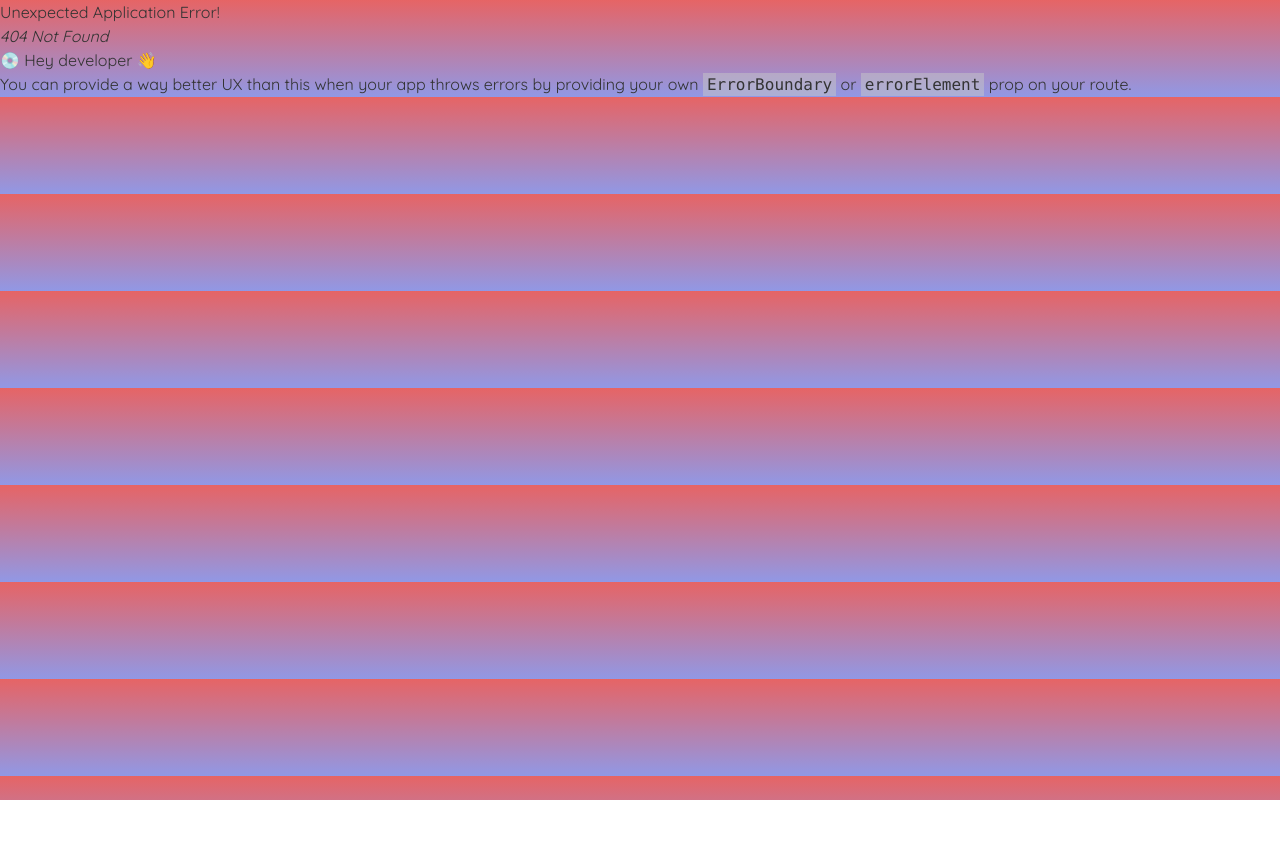
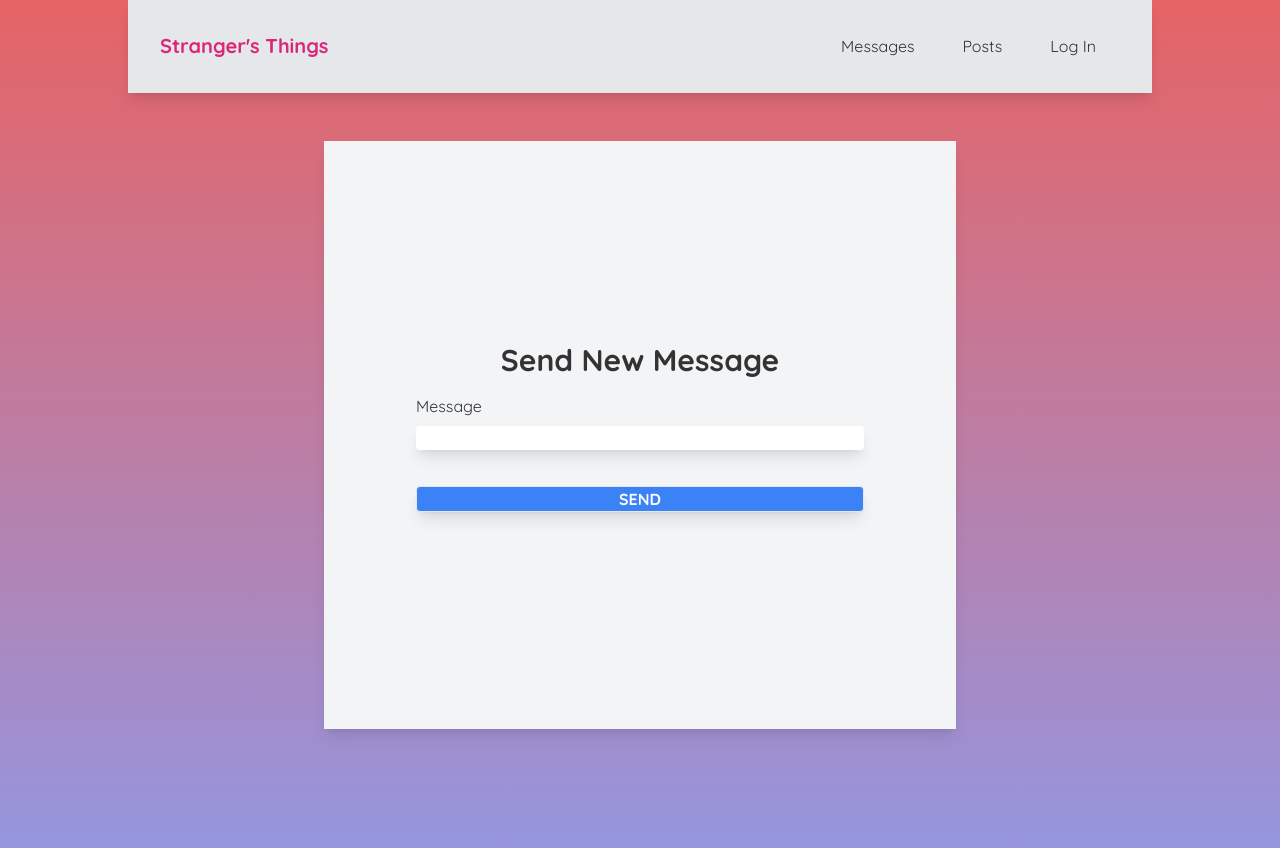
Before and after one commit to dalesyth/StrangersThings, a React (Vite) app in the folder strangerThings-app/: page /SendMessage in a window 1280 px wide. Before the commit this address had no page. Shown: the top 848 px of the page. Before the commit the page ends 800 px from the top, so only its background shows below. Built offline with nearby package versions, Linux system fonts and the light colour scheme.

Commit message:
Created SendMessage component

```diff
--- /dev/null
+++ b/strangerThings-app/src/Components/EditPost.jsx
@@ -0,0 +1,9 @@
+import React from 'react'
+
+const EditPost = () => {
+  return (
+    <div>EditPost</div>
+  )
+}
+
+export default EditPost
--- a/strangerThings-app/src/Components/Footer.jsx
+++ /dev/null
@@ -1,11 +0,0 @@
-import React from 'react'
-
-const Footer = () => {
-  return (
-    <div className="bg-gray-900 w-screen my-1">
-        <p className="text-white text-center">Footer</p>
-    </div>
-  )
-}
-
-export default Footer
--- a/strangerThings-app/src/Components/Home.jsx
+++ /dev/null
@@ -1,11 +0,0 @@
-import React from "react";
-
-const Home = () => {
-  return (
-    <div className="Container max-w-screen-lg flex justify-center max-auto p-8 h-screen">
-      <h1>Welcome to the Stranger's Things Home Page!</h1>
-    </div>
-  );
-};
-
-export default Home;
--- a/strangerThings-app/src/Components/Login.jsx
+++ b/strangerThings-app/src/Components/Login.jsx
@@ -23,7 +23,7 @@ const Login = () => {
 
   const handleSubmit = (event) => {
     event.preventDefault();
-    // console.log("handleSubmit function invoked");
+
 
     const loginUser = async () => {
       try {
--- /dev/null
+++ b/strangerThings-app/src/Components/Messages.jsx
@@ -0,0 +1,87 @@
+import React, { useState, useEffect } from "react";
+
+const Messages = () => {
+  const [messages, setMessages] = useState([]);
+  const [posts, setPosts] = useState([]);
+  const cohortName = "2303-mt-ftb-web-pt";
+  const APIURL = `https://strangers-things.herokuapp.com/api/${cohortName}`;
+  const token = localStorage.getItem("token");
+
+  useEffect(() => {
+    const myData = async () => {
+      try {
+        const response = await fetch(`${APIURL}/users/me`, {
+          headers: {
+            "Content-Type": "application/json",
+            Authorization: `Bearer ${token}`,
+          },
+        });
+        const result = await response.json();
+        console.log("Messages: ", result.data.messages);
+        console.log("Posts: ", result.data.posts)
+        setMessages(result.data.messages);
+        setPosts(result.data.posts)
+      } catch (err) {
+        console.error(err);
+      }
+    };
+    myData();
+  }, []);
+
+  return (
+    <>
+      <div className="Container max-w-screen-lg flex-col justify-center max-auto p-8 h-screen">
+        <h1 className="text-center text-3xl font-bold pb-10 text-white">
+          My Messages
+        </h1>
+
+        <div className="container mx-auto">
+          {messages &&
+            messages.map((message) => (
+              <div className="bg-gray-200 my-5 shadow-lg p-3" key={message._id}>
+                <h3 className="font-bold underline mb-3">
+                  {message.post.title}
+                </h3>
+                <div className="font=bold">
+                  <span className="font-bold">From:</span>{" "}
+                  {message.fromUser.username}
+                </div>
+              </div>
+            ))}
+        </div>
+      </div>
+
+      <div className="Container max-w-screen-lg flex-col justify-center max-auto p-8 h-screen">
+        <h1 className="text-center text-3xl font-bold pb-10 text-white">
+          Posts
+        </h1>
+
+        <div className="container mx-auto">
+          {posts &&
+            posts.map((post) => (
+              <div className="bg-gray-200 my-5 shadow-lg p-3" key={post._id}>
+                <h3 className="font-bold underline mb-3">{post.title}</h3>
+                <div>{post.description}</div>
+
+                <div>
+                  <span className="font-bold">Price:</span> {post.price}
+                </div>
+                <div>
+                  <span className="font-bold">Seller:</span>{" "}
+                  {post.author.username}
+                </div>
+                <div>
+                  <span className="font-bold">Location:</span> {post.location}
+                </div>
+
+
+              </div>
+            ))}
+        </div>
+
+      </div>
+    </>
+  );
+};
+
+export default Messages;
--- a/strangerThings-app/src/Components/Navbar.jsx
+++ b/strangerThings-app/src/Components/Navbar.jsx
@@ -6,10 +6,10 @@ const Navbar = () => {
       <h1 className="text-pink-600 text-xl font-bold">Stranger's Things</h1>
       <div className="links">
         <Link
-          to="/home"
+          to="/messages"
           className="no-underline p-6 hover:text-blue-600 hover:font-bold"
         >
-          Home
+          Messages
         </Link>
         <Link to="/posts" className="no-underline p-6 hover:text-blue-600">
           Posts
--- a/strangerThings-app/src/Components/Posts.jsx
+++ b/strangerThings-app/src/Components/Posts.jsx
@@ -1,5 +1,6 @@
 import { useState, useEffect } from "react";
 import { Link } from "react-router-dom";
+import SendMessage from "./SendMessage";
 
 const Posts = () => {
   const [posts, setPosts] = useState([]);
@@ -8,18 +9,6 @@ const Posts = () => {
   const token = localStorage.getItem("token");
 
   console.log("posts: ", posts);
-
-  // useEffect(() => {
-  //   const fetchPosts = async () => {
-  //     const response = await fetch(`${APIURL}/posts`);
-  //     // console.log("response: ", response)
-  //     const data = await response.json();
-  //     const allPosts = data.data.posts;
-  //     setPosts(allPosts);
-  //     // console.log(data)
-  //   };
-  //   fetchPosts();
-  // }, []);
 
   useEffect(() => {
     const fetchPosts = async () => {
@@ -36,9 +25,10 @@ const Posts = () => {
     fetchPosts();
   }, []);
 
-  const deletePost = async () => {
+  const deletePost = async (postId) => {
+    console.log("Post ID is :", postId);
     try {
-      const response = await fetch(`${APIURL}/posts/5e8d1bd48829fb0017d2233b`, {
+      const response = await fetch(`${APIURL}/posts/${postId}`, {
         method: "DELETE",
         headers: {
           "Content-Type": "application/json",
@@ -65,9 +55,10 @@ const Posts = () => {
       <div className="container mx-auto">
         {posts &&
           posts.map((post) => (
-            <div className="bg-gray-200 my-5 shadow-lg p-3" key={post.id}>
+            <div className="bg-gray-200 my-5 shadow-lg p-3" key={post._id}>
               <h3 className="font-bold underline mb-3">{post.title}</h3>
               <div>{post.description}</div>
+              {/* <div>Post ID is {post._id}</div> */}
               <div>
                 <span className="font-bold">Price:</span> {post.price}
               </div>
@@ -80,42 +71,24 @@ const Posts = () => {
               </div>
               <div>
                 <span>
-                  <button className="w-1/6 shadow-lg border rounded mt-5 bg-blue-500 hover:bg-blue-600 text-white font-bold m-5">
-                    SEND MESSAGE
-                  </button>
+                  {localStorage.setItem("postId", post._id)}
+                  <Link to="/sendmessage">
+                    <button className="w-1/6 shadow-lg border rounded mt-5 bg-blue-500 hover:bg-blue-600 text-white font-bold m-5">
+                      SEND MESSAGE
+                    </button>
+                  </Link>
+
                   <button
-                    onClick={deletePost}
+                    onClick={() => deletePost(post._id)}
                     className="w-1/6 shadow-lg border rounded mt-5 bg-blue-500 hover:bg-blue-600 text-white font-bold m-5"
                   >
                     DELETE POST
                   </button>
                 </span>
               </div>
-              {/* <button className="w-1/6 shadow-lg border rounded mt-5 bg-blue-500 hover:bg-blue-600 text-white font-bold m-5">
-                SEND MESSAGE
-              </button> */}
             </div>
           ))}
       </div>
-      {/* {posts &&
-        posts.map((post) => (
-          <div className="bg-gray-200 my-5 shadow-lg p-3" key={post.id}>
-            <h3 className="font-bold underline mb-3">{post.title}</h3>
-            <div>{post.description}</div>
-            <div>
-              <span className="font-bold">Price:</span> {post.price}
-            </div>
-            <div>
-              <span className="font-bold">Seller:</span> {post.author.username}
-            </div>
-            <div>
-              <span className="font-bold">Location:</span> {post.location}
-            </div>
-            <button className="w-1/6 shadow-lg border rounded mt-5 bg-blue-500 hover:bg-blue-600 text-white font-bold m-5">
-              SEND MESSAGE
-            </button>
-          </div>
-        ))} */}
     </div>
   );
 };
--- /dev/null
+++ b/strangerThings-app/src/Components/SendMessage.jsx
@@ -0,0 +1,83 @@
+import { useState } from "react";
+
+const SendMessage = () => {
+  const [content, setContent] = useState("");
+  const cohortName = "2303-mt-ftb-web-pt";
+  const APIURL = `https://strangers-things.herokuapp.com/api/${cohortName}`;
+  const token = localStorage.getItem("token");
+  const postId = localStorage.getItem("postId");
+
+
+  const handleMessage = (event) => {
+    setContent(event.target.value);
+  };
+
+  const handleSubmit = (event) => {
+    event.preventDefault();
+
+
+    const postMessage = async () => {
+
+      try {
+        const response = await fetch(
+          `${APIURL}/posts/${postId}/messages`,
+          {
+            method: "POST",
+            headers: {
+              "Content-Type": "application/json",
+              Authorization: `Bearer ${token}`,
+            },
+            body: JSON.stringify({
+              message: {
+                content,
+              },
+            }),
+          }
+        );
+        const result = await response.json();
+        console.log(result);
+        return result;
+      } catch (err) {
+        console.error(err);
+      }
+    };
+    postMessage();
+    setContent("");
+  };
+
+  return (
+    <div className="Container w-1/2 h-3/4 flex justify-center items-center m-auto mt-10 p-8 bg-gray-100 shadow-lg">
+      <div className="login max-w-md w-full">
+        <h1 className="text-3xl text-center font-bold mb-4">
+          Send New Message
+        </h1>
+        <form onSubmit={handleSubmit}>
+          <div className="mb-4">
+            <label className="block mb-2" htmlFor="message">
+              Message
+            </label>
+            <input
+              className="w-full rounded shadow-lg"
+              type="message"
+              id="message"
+              value={content}
+              onChange={handleMessage}
+              required
+            ></input>
+          </div>
+
+          <div className="mb-4">
+            <button
+              className="w-full shadow-lg border rounded mt-5 bg-blue-500 hover:bg-blue-600 text-white font-bold"
+              type="submit"
+            >
+              SEND
+            </button>
+          </div>
+        </form>
+      </div>
+    </div>
+  );
+};
+
+export default SendMessage;
```
Also changed, not shown: strangerThings-app/src/main.jsx (+13 -3 lines).
